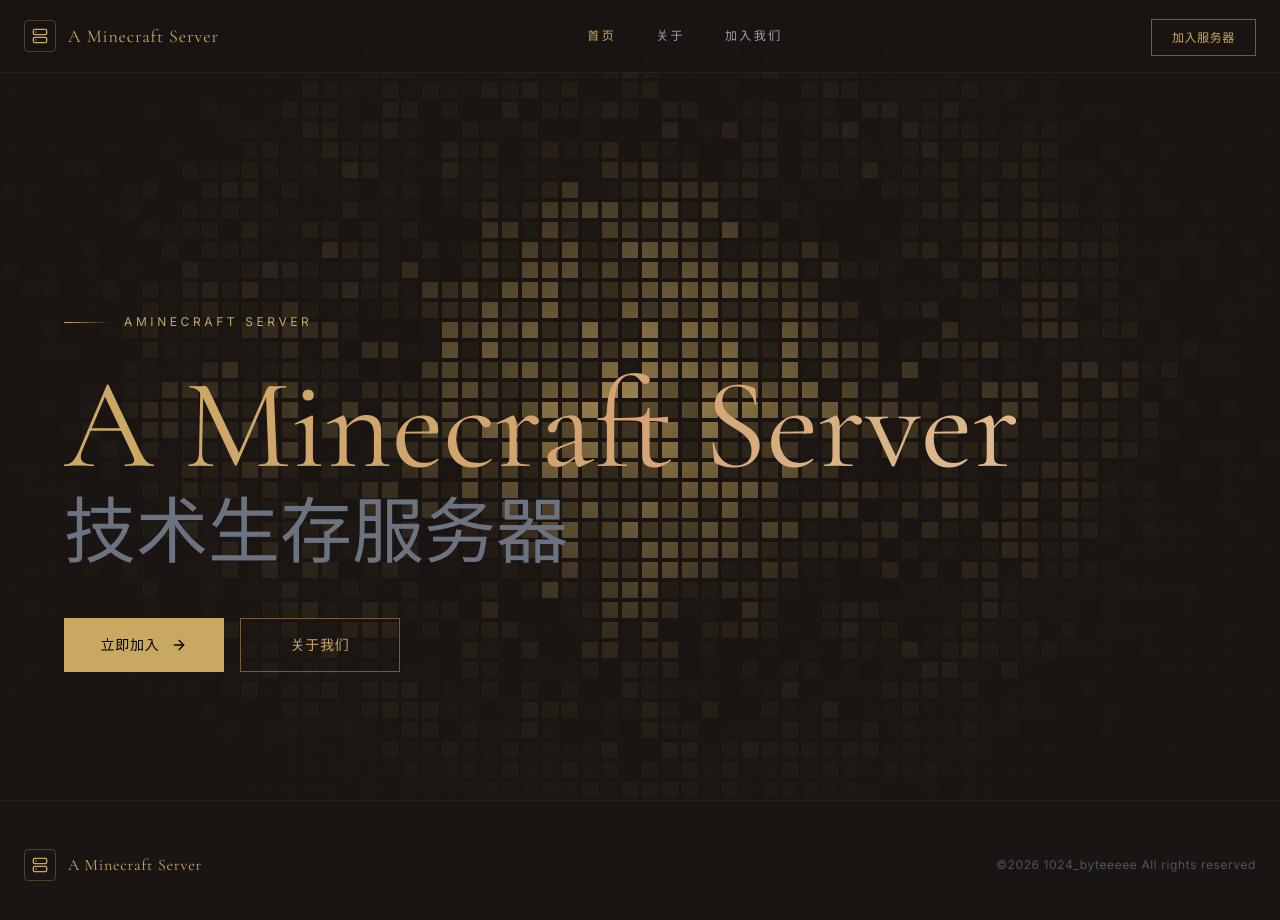
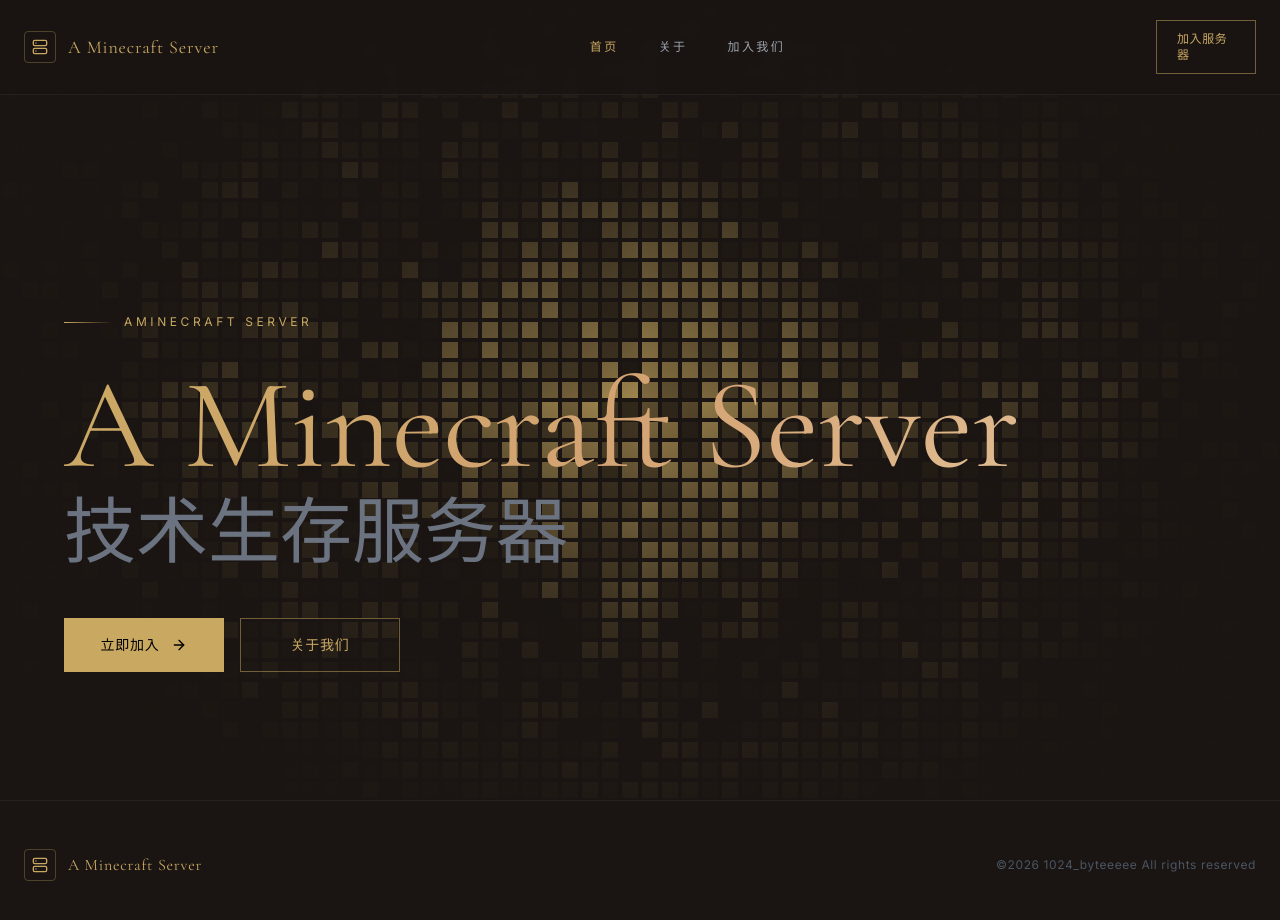
Before and after one commit to Minecraft-AMS/website, a React (Vite) app: page /#/ in a window 1280 px wide. Shown: the top 920 px of the page. Built offline with nearby package versions, Linux system fonts and the light colour scheme.

Commit message:
Set fixed width for navbar buttons

```diff
--- a/src/components/Navbar.tsx
+++ b/src/components/Navbar.tsx
@@ -44,14 +44,14 @@
               {isActive('/about') || isActive('/join') ? (
                 <Link
                   to="/"
-                  className="px-5 py-2.5 border border-[#c9a962]/50 text-[#c9a962] text-xs tracking-wider hover:bg-[#c9a962]/10 transition-all"
+                  className="w-[100px] flex items-center justify-center px-5 py-2.5 border border-[#c9a962]/50 text-[#c9a962] text-xs tracking-wider hover:bg-[#c9a962]/10 transition-all"
                 >
                   返回首页
                 </Link>
               ) : (
                 <Link
                   to="/join"
-                  className="px-5 py-2.5 border border-[#c9a962]/50 text-[#c9a962] text-xs tracking-wider hover:bg-[#c9a962]/10 transition-all"
+                  className="w-[100px] flex items-center justify-center px-5 py-2.5 border border-[#c9a962]/50 text-[#c9a962] text-xs tracking-wider hover:bg-[#c9a962]/10 transition-all"
                 >
                   加入服务器
                 </Link>
```
